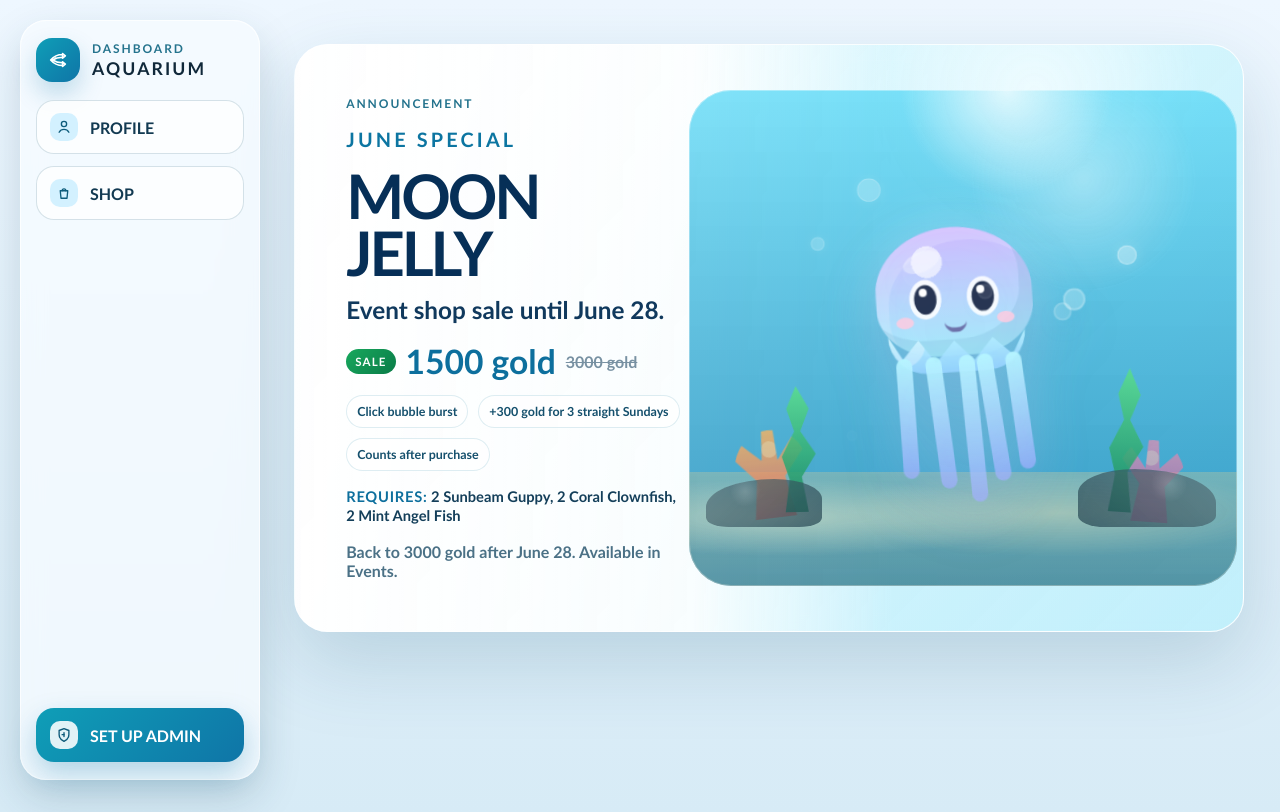
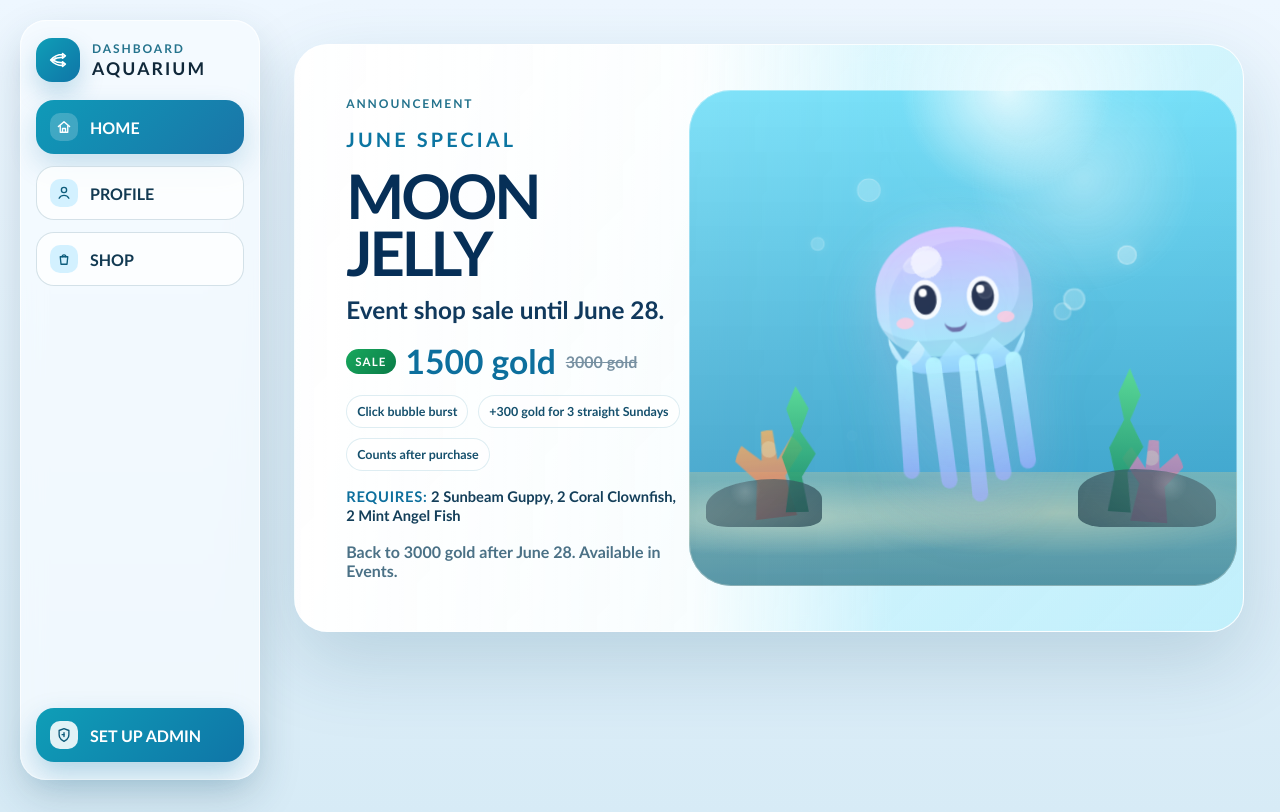
Before and after one commit to jonathanbuquia/juniorworship, a React (Vite) app: page / in a window 1280 px wide. Built offline with nearby package versions, Linux system fonts and the light colour scheme; no server answers.

Commit message:
Add home navigation button

```diff
--- a/src/AdminApp.jsx
+++ b/src/AdminApp.jsx
@@ -1036,6 +1036,15 @@ export default function AdminApp() {
     navigate(BOOKS_PATH)
   }
 
+  const handleOpenHome = () => {
+    setAuthMenuOpen(false)
+    setProfileMenuOpen(false)
+    setViewedPlayerId('')
+    setActivePlayerHudCollapsed(false)
+    closeCompactNav()
+    navigate(DEFAULT_PATH)
+  }
+
   const handleShowMemoryVerseEditor = () => {
     setMemoryVerseEditorOpen(true)
     setMemoryControlsOpen(true)
@@ -1232,6 +1241,7 @@ export default function AdminApp() {
             onOpenAdmin={handleToggleAdmin}
             onOpenAttendance={handleOpenAttendance}
             onOpenBooks={handleOpenBooks}
+            onOpenHome={handleOpenHome}
             onOpenMemoryVerse={handleOpenMemoryVerse}
             onOpenProfileMenu={handleOpenProfileMenu}
             onOpenQuiz={handleOpenQuiz}
@@ -1249,6 +1259,7 @@ export default function AdminApp() {
             viewingAdmin={viewingAdmin}
             viewingAttendance={viewingAttendance}
             viewingBooks={viewingBooks}
+            viewingHome={viewingHome}
             viewingMemory={viewingMemory}
             viewingQuiz={viewingQuiz}
             viewingShop={viewingShop}
--- a/src/features/layout/components/GameTopBar.jsx
+++ b/src/features/layout/components/GameTopBar.jsx
@@ -27,6 +27,7 @@ export default function GameTopBar({
   onOpenAdmin,
   onOpenAttendance,
   onOpenBooks,
+  onOpenHome,
   onOpenMemoryVerse,
   onOpenProfileMenu,
   onOpenQuiz,
@@ -44,6 +45,7 @@ export default function GameTopBar({
   viewingAdmin,
   viewingAttendance,
   viewingBooks,
+  viewingHome,
   viewingMemory,
   viewingQuiz,
   viewingShop,
@@ -97,6 +99,34 @@ export default function GameTopBar({
       </div>
 
       <div className="rail-top">
+        <MotionButton
+          aria-label="Home"
+          className={`rail-button rail-button-secondary ${viewingHome && !viewedPlayer ? 'active' : ''}`}
+          layout
+          onClick={onOpenHome}
+          type="button"
+          whileHover={{ y: -2 }}
+          whileTap={{ scale: 0.98 }}
+        >
+          <span aria-hidden="true" className="rail-button-icon">
+            <RailIcon type="home" />
+          </span>
+          <AnimatePresence initial={false}>
+            {!effectiveCollapsed ? (
+              <MotionSpan
+                animate={{ opacity: 1, x: 0 }}
+                className="rail-button-label"
+                exit={{ opacity: 0, x: -8 }}
+                initial={{ opacity: 0, x: -8 }}
+                key="home-label"
+                transition={POPOVER_TRANSITION}
+              >
+                HOME
+              </MotionSpan>
+            ) : null}
+          </AnimatePresence>
+        </MotionButton>
+
         <div className="header-menu-wrap">
           <MotionButton
             aria-label="Profile"
--- a/src/features/layout/components/RailIcon.jsx
+++ b/src/features/layout/components/RailIcon.jsx
@@ -13,6 +13,16 @@ export default function RailIcon({ type }) {
       <svg aria-hidden="true" viewBox="0 0 24 24">
         <circle cx="12" cy="8" r="3.5" />
         <path d="M5.5 19a7.5 7.5 0 0 1 13 0" />
+      </svg>
+    )
+  }
+
+  if (type === 'home') {
+    return (
+      <svg aria-hidden="true" viewBox="0 0 24 24">
+        <path d="M4.5 11.5 12 5l7.5 6.5" />
+        <path d="M7 10.5V19h10v-8.5" />
+        <path d="M10 19v-5h4v5" />
       </svg>
     )
   }
```
